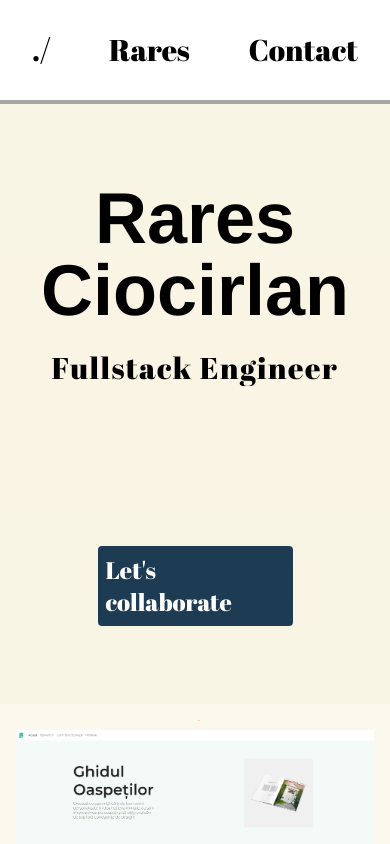
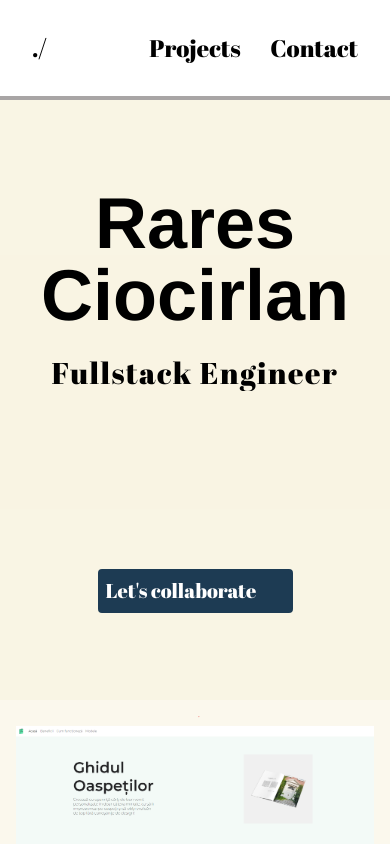
Before and after one commit to Ragnarock1/PersonalWebsite, a Next.js app: page / in a window 390 px wide. Shown: the top 844 px of the page. Built offline with nearby package versions, Linux system fonts and the light colour scheme.

Commit message:
update: responsive fonts + added Links(to homepage from './' Navbar, to Projects section from 'Projects' and to Contact) + more

```diff
--- a/src/app/components/Collab.tsx
+++ b/src/app/components/Collab.tsx
@@ -1,23 +1,8 @@
 "use client"
-import { Arimo , Abril_Fatface } from "next/font/google"
-import Link from 'next/link'
-import { useState , useContext } from 'react'
+import { arimo , abril } from '../fonts/fonts'
 import { twMerge } from 'tailwind-merge'
 import Title  from './Title'
 import Notifications from "./Notifications"
-
-
-const arimo = Arimo({
-    display: 'swap',
-    weight: '700',
-    subsets: ['latin']
-});
-
-const abril = Abril_Fatface({
-    display: 'swap',
-    subsets: ['latin'],
-    weight:'400'
-});
 
 export default function Collab(){
 
@@ -27,7 +12,7 @@ export default function Collab(){
             <div className={twMerge("h-screen bg-[#0c1c2a] grid md:grid-cols-2 grid-cols-1 gap-1 md:justify-items-center items-center ", arimo.className)}>
 
             <div className="col-span-1 overflow-hidden">
-                <Title  page='collab'/>
+                <Title page='collab'/>
             </div>
             <div className={twMerge("col-span-1 text-xl grid",abril.className)}>
 
--- a/src/app/components/Main.tsx
+++ b/src/app/components/Main.tsx
@@ -1,33 +1,11 @@
-"use client"
-import { Arimo , Abril_Fatface } from "next/font/google"
+import { twMerge } from 'tailwind-merge'
+import { arimo , abril } from '../fonts/fonts'
+import Title  from './Title'
 import Link from 'next/link'
-import { useState , useContext } from 'react'
-import { twMerge } from 'tailwind-merge'
-import Title  from './Title'
-
-const arimo = Arimo({
-    display: 'swap',
-    weight: '700',
-    subsets: ['latin']
-});
-
-const abril = Abril_Fatface({
-    display: 'swap',
-    subsets: ['latin'],
-    weight:'400'
-});
 
 export default function Main(){
 
-    const [page, setPage] = useState('home');
-
-    function handleSwitchScene(e:any){
-
-        if(page === 'home'){
-            return setPage('collab');
-        }
-        return setPage('home');
-    }
+    const page = 'home';
 
     return (
         <>
@@ -37,7 +15,7 @@ export default function Main(){
                 <Title key={page} page={page}/>
 
             </div>
-            <div className={twMerge("col-span-1 text-2xl overflow-hidden grid ",abril.className)}>
+            <div className={twMerge("col-span-1 text-xl md:text-2xl overflow-hidden grid ",abril.className)}>
                 <div className="w-1/2 md:w-full justify-self-center text-white animate-slideUpSlow bg-[#1d3b53] border-4 border-[#1d3b53] rounded p-1">
                     <Link href='/collaboration' className="text-center">
                     Let&apos;s collaborate
--- a/src/app/components/Navbar.tsx
+++ b/src/app/components/Navbar.tsx
@@ -1,13 +1,5 @@
-'use client'
 import Link from 'next/link'
-import { useEffect , useState } from 'react'
-import { Abril_Fatface } from 'next/font/google'
-
-const abril = Abril_Fatface({
-    subsets: ['latin'],
-    display: 'swap',
-    weight: '400'
-})
+import { abril } from '../fonts/fonts'
 
 export default function Navbar({
     page
@@ -19,14 +11,18 @@ export default function Navbar({
         return (
 
             <nav className={abril.className}>
-                <div className="bg-white flex justify-between p-8 text-3xl">
-                    <div >./</div>
-                    <div >Rares</div>
-                    <div>
+                <div className="bg-white grid grid-cols-3 justify-items-center p-8 text-2xl md:text-3xl">
+                    <div className='col-span-1 justify-self-start'>
+                        <Link href="/">./</Link>
+                    </div>
+                    <div className='col-span-1 justify-self-center'>
+                        <Link href="/#projects">Projects</Link>
+                    </div>
+                    <div className='col-span-1 justify-self-end'>
                         {
                             // Add contact link
                         }
-                        <Link href="/" >Contact</Link>
+                        <Link href="/collaboration" >Contact</Link>
                     </div>
                 </div>
                 <hr className="border-2 border-[#A8A5A5] animate-slideIn"/>
@@ -37,15 +33,19 @@ export default function Navbar({
     return (
 
         <nav className={abril.className}>
-            <div className="bg-[#102638] text-gray-300 flex justify-between p-8 text-3xl">
-                <div >./</div>
-                <div >Rares</div>
-                <div>
-                    {
-                        // Add contact link
-                    }
-                    <Link href="/" >Contact</Link>
-                </div>
+            <div className="bg-[#102638] text-gray-300 grid grid-cols-3 justify-items-center p-8 text-2xl md:text-3xl">
+                    <div className='col-span-1 justify-self-start'>
+                        <Link href="/">./</Link>
+                    </div>
+                    <div className='col-span-1 justify-self-center'>
+                        <Link href="/#projects">Projects</Link>
+                    </div>
+                    <div className='col-span-1 justify-self-end'>
+                        {
+                            // Add contact link
+                        }
+                        <Link href="/collaboration" >Contact</Link>
+                    </div>
             </div>
             <hr className="border-2 border-white animate-slideIn"/>
         </nav>
--- a/src/app/components/Notifications.tsx
+++ b/src/app/components/Notifications.tsx
@@ -1,6 +1,6 @@
 import  { FaLinkedinIn , FaAt } from "react-icons/fa"
+import { IconContext } from "react-icons"
 import Link from "next/link"
-import { IconContext } from "react-icons"
 
 export default function Notifications(){
 
--- a/src/app/components/Projects.tsx
+++ b/src/app/components/Projects.tsx
@@ -8,7 +8,7 @@ export default function Projects(){
     return (
 
         <>
-            <div className="grid grid-cols-3 gap-10 justify-items-center m-4">
+            <div className="grid grid-cols-3 gap-10 justify-items-center m-4" id='projects'>
                 <Link href="https://ghiduloaspetilor.com" target='_blank' className='col-span-3 md:col-span-1'>
                     <Image
                         src={ghidulSS}
--- a/src/app/components/Title.tsx
+++ b/src/app/components/Title.tsx
@@ -1,18 +1,5 @@
-import { Arimo , Abril_Fatface } from "next/font/google"
-import { useState , useRef , useEffect} from 'react'
+import { abril } from '../fonts/fonts'
 import { twMerge } from 'tailwind-merge'
-
-const arimo = Arimo({
-    display: 'swap',
-    weight: '700',
-    subsets: ['latin']
-});
-
-const abril = Abril_Fatface({
-    display: 'swap',
-    subsets: ['latin'],
-    weight:'400'
-});
 
 export default function Title({page}: {
     page: string
--- /dev/null
+++ b/src/app/fonts/fonts.tsx
@@ -0,0 +1,13 @@
+import { Arimo , Abril_Fatface } from "next/font/google"
+
+export const arimo = Arimo({
+    display: 'swap',
+    weight: '700',
+    subsets: ['latin']
+});
+
+export const abril = Abril_Fatface({
+    display: 'swap',
+    subsets: ['latin'],
+    weight:'400'
+});
```
